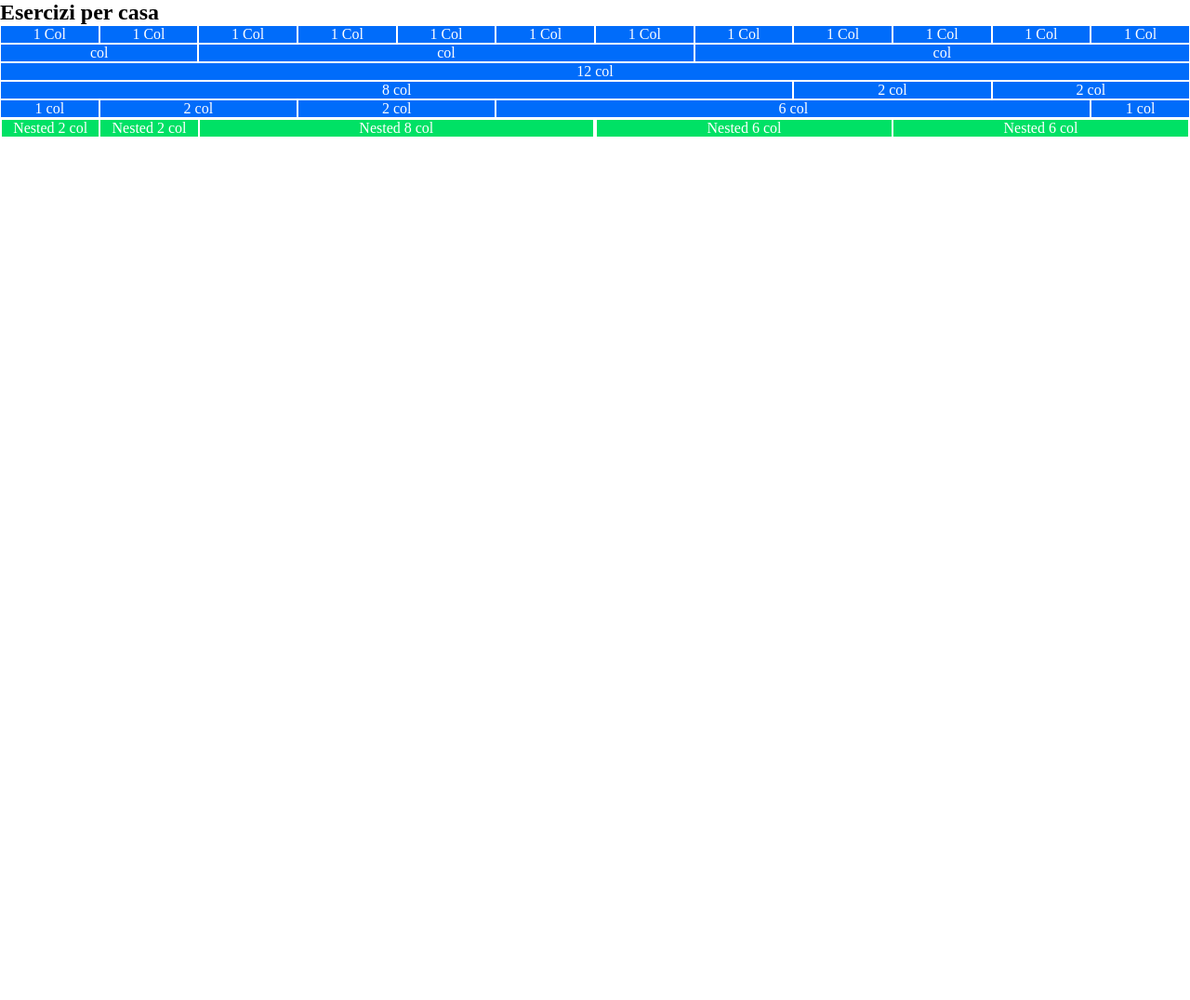
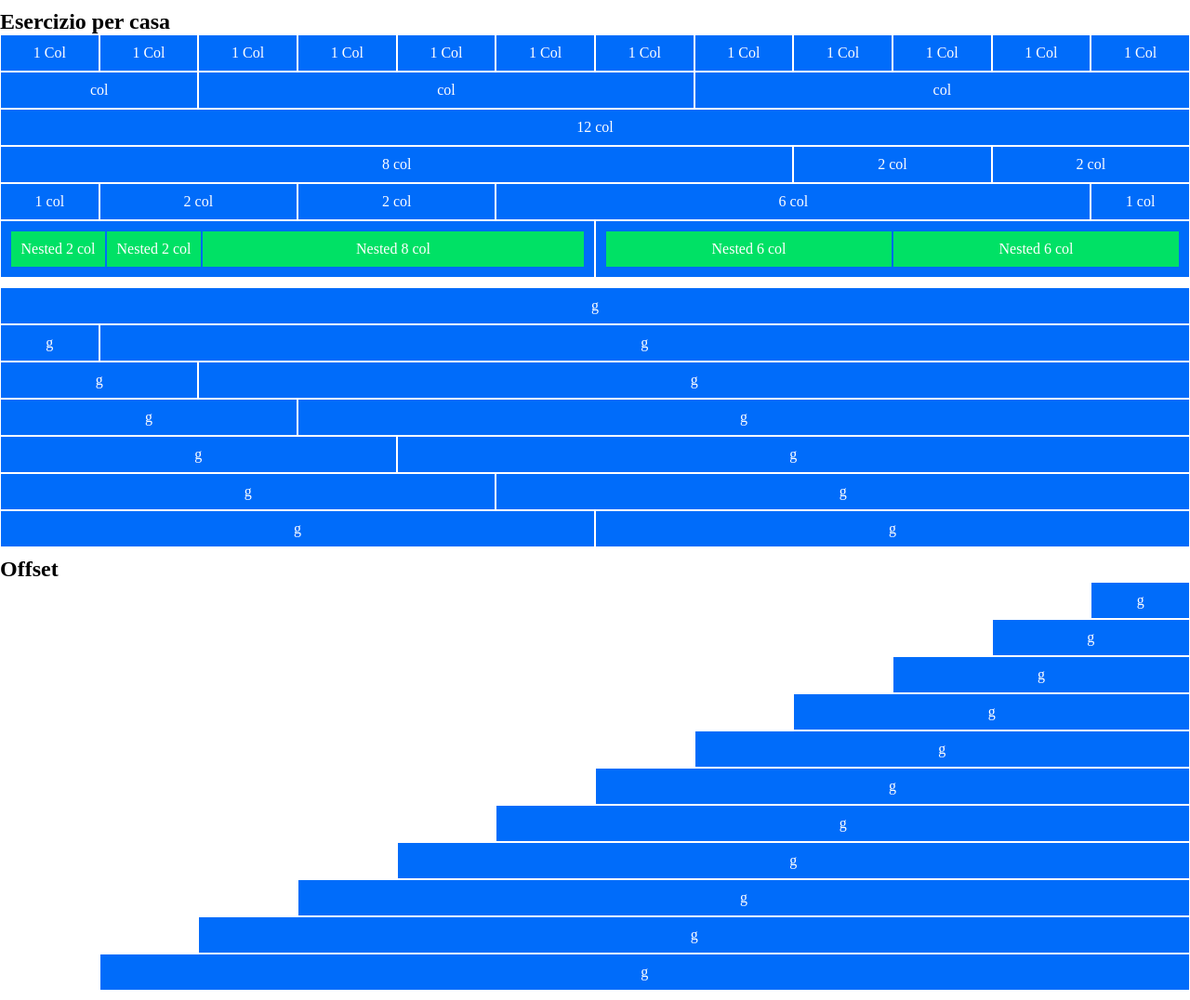
Before and after one commit to danifaso02/html-css-12bool, a plain HTML site: page index.html in a window 1280 px wide. Shown: the whole page at 93% size. Before the commit the page ends 800 px from the top, so only its background shows below. Drawn offline with Linux system fonts and the light colour scheme.

Commit message:
secondo schema e offset

```diff
--- a/css/style.css
+++ b/css/style.css
@@ -14,6 +14,8 @@ CONTAINER
     max-width: 87.5rem;
     margin-left: auto;
     margin-right: auto;
+    margin-top: .625rem;
+    margin-bottom: .625rem;
 }
 /*----------------
 MAIN
@@ -59,16 +61,91 @@ MAIN
 }
 .col-6{
     background-color: #006cfa;
-    width: calc(100% / 2);
+    width: calc(100% / 12 * 6);
     text-align: center;
     color: white;
     border: 1px solid;
 }
 .row1{
-    background-color: #006cfa;
     display: flex;
     flex: wrap;
 }
 .nested{
     background-color: #00e165;
+    border: .0625rem solid #006cfa;
+    padding: .625rem;
+
 }
+.col-11{
+    background-color: #006cfa;
+    width: calc(100% / 12 * 11);
+    text-align: center;
+    color: white;
+    border: 1px solid;
+}
+.col-10{
+    background-color: #006cfa;
+    width: calc(100% / 12 * 10);
+    text-align: center;
+    color: white;
+    border: 1px solid;
+}
+.col-3{
+    background-color: #006cfa;
+    width: calc(100% / 12 * 3);
+    text-align: center;
+    color: white;
+    border: 1px solid;
+}
+.col-9{
+    background-color: #006cfa;
+    width: calc(100% / 12 * 9);
+    text-align: center;
+    color: white;
+    border: 1px solid;
+}
+.col-4{
+    background-color: #006cfa;
+    width: calc(100% / 12 * 4);
+    text-align: center;
+    color: white;
+    border: 1px solid;
+}
+.col-7{
+    background-color: #006cfa;
+    width: calc(100% / 12 * 7);
+    text-align: center;
+    color: white;
+    border: 1px solid;
+}
+/*----------------
+MAIN
+----------------*/
+.offset1{
+    margin-left: calc(100% / 12 * 11);
+}
+.offset2{
+    margin-left: calc(100% / 12 * 10);
+}.offset3{
+    margin-left: calc(100% / 12 * 9);
+}.offset4{
+    margin-left: calc(100% / 12 * 8);
+}.offset5{
+    margin-left: calc(100% / 12 * 7);
+}.offset6{
+    margin-left: calc(100% / 12 * 6);
+}.offset7{
+    margin-left: calc(100% / 12 * 5);
+}.offset8{
+    margin-left: calc(100% / 12 * 4);
+}.offset9{
+    margin-left: calc(100% / 12 * 3);
+}.offset10{
+    margin-left: calc(100% / 12 * 2);
+}.offset11{
+    margin-left: calc(100% / 12 * 1);
+}
+
+.row > div{
+    padding: .625rem;
+}
--- a/index.html
+++ b/index.html
@@ -10,7 +10,7 @@
 <body>
     <main>
         <div class="container">
-            <h2>Esercizi per casa</h2>
+            <h2>Esercizio per casa</h2>
             <!-- Row 1 -->
             <div class="row">
                 <div class="col-1">1 Col</div>
@@ -67,6 +67,71 @@
                 </div>
             </div>
         </div>
+
+        <div class="container">
+            <!-- Row 7 -->
+            <div class="row">
+                <div class="col-12">g</div>
+            </div>
+            <!-- Row 8 -->
+            <div class="row">
+                <div class="col-1">g</div>
+                <div class="col-11">g</div>
+            </div>
+            <!-- Row 9 -->
+            <div class="row">
+                <div class="col-2">g</div>
+                <div class="col-10">g</div>
+            </div>
+            <!-- Row 10 -->
+            <div class="row">
+                <div class="col-3">g</div>
+                <div class="col-9">g</div>
+            </div>
+            <!-- Row 11 -->
+            <div class="row">
+                <div class="col-4">g</div>
+                <div class="col-8">g</div>
+            </div>
+            <!-- Row 12 -->
+            <div class="row">
+                <div class="col-5">g</div>
+                <div class="col-7">g</div>
+            </div>
+            <!-- Row 13 -->
+            <div class="row">
+                <div class="col-6">g</div>
+                <div class="col-6">g</div>
+            </div>
+        </div>
+
+        <div class="container">
+            <h2>Offset</h2>
+            <div class="row">
+                <div class="col-1 offset1">g</div>
+            </div>
+            <div class="row">
+                <div class="col-2 offset2">g</div>
+            </div><div class="row">
+                <div class="col-3 offset3">g</div>
+            </div><div class="row">
+                <div class="col-4 offset4">g</div>
+            </div><div class="row">
+                <div class="col-5 offset5">g</div>
+            </div><div class="row">
+                <div class="col-6 offset6">g</div>
+            </div><div class="row">
+                <div class="col-7 offset7">g</div>
+            </div><div class="row">
+                <div class="col-8 offset8">g</div>
+            </div><div class="row">
+                <div class="col-9 offset9">g</div>
+            </div><div class="row">
+                <div class="col-10 offset10">g</div>
+            </div><div class="row">
+                <div class="col-11 offset11">g</div>
+            </div>
+        </div>
     </main>
 
 </body>
```
